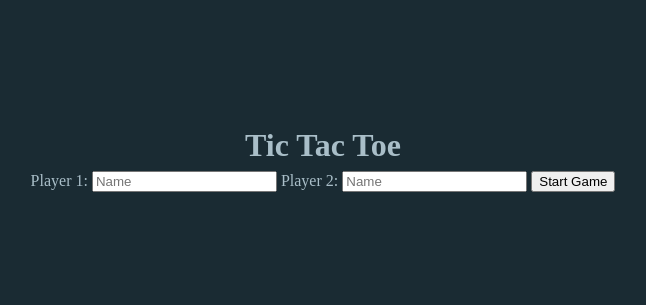
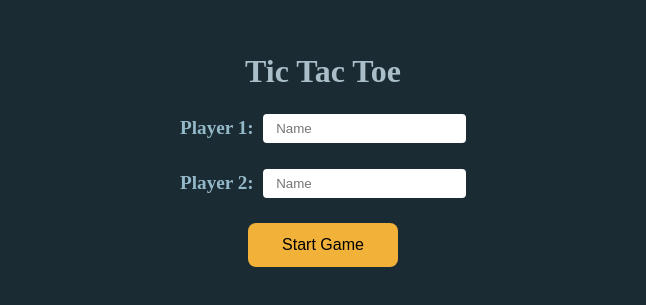
Before and after one commit to NikolozKereselidze/tic-tac-toe, a plain HTML site: page index.html in a window 1280 px wide. Shown: the part 243-548 px from the top of the page, without its empty margins (317-963 px from the left). Drawn offline with Linux system fonts and the light colour scheme.

Commit message:
style: Add styling for game controls and buttons - Style the controls section with a column layout and centered alignment - Define styles for player input controls - Update styles for start and restart buttons with consistent design

```diff
--- a/index.html
+++ b/index.html
@@ -14,6 +14,7 @@
       <button id="restart-button" class="hidden">Restart Game</button>
     </div>
     <div class="controls">
+      <div class="player1-controls">
         <label for="player1">Player 1:</label>
         <input
           type="text"
@@ -22,7 +23,9 @@
           placeholder="Name"
           required
         />
+      </div>
 
+      <div class="player2-controls">
         <label for="player2">Player 2:</label>
         <input
           type="text"
@@ -31,6 +34,7 @@
           placeholder="Name"
           required
         />
+      </div>
 
       <button type="submit" id="start-button">Start Game</button>
     </div>
--- a/styles.css
+++ b/styles.css
@@ -45,6 +45,7 @@ body {
 
 .main-heading {
   color: #a9bec8;
+  margin-bottom: 1.2rem;
 }
 
 #gameboard {
@@ -88,6 +89,40 @@ body {
   opacity: 0;
 }
 
-.controls > label {
-  color: #a9bec8;
+.controls {
+  display: flex;
+  flex-direction: column;
+  align-items: center;
+  gap: 1.6rem;
 }
+
+.player1-controls,
+.player2-controls {
+  display: flex;
+  gap: 0.6rem;
+  color: #9ec5d6ea;
+  font-size: 1.2rem;
+  font-weight: bold;
+}
+
+.player1-controls > input,
+.player2-controls > input {
+  padding: 0.4rem 0.8rem;
+  border-radius: 4px;
+  border: none;
+}
+
+#start-button,
+#restart-button {
+  cursor: pointer;
+  background-color: #f2b138;
+  font-size: 1rem;
+  min-width: 150px;
+  padding: 0.8rem 1.4rem;
+  border-radius: 8px;
+  border: none;
+}
+
+#restart-button {
+  margin-top: 1.4rem;
+}
```
Lines whose indentation alone changed are shown as unchanged.
